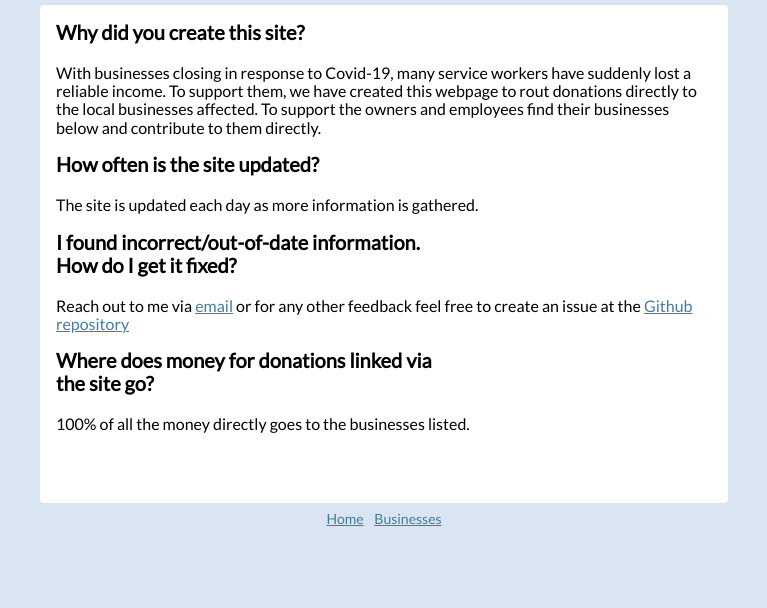
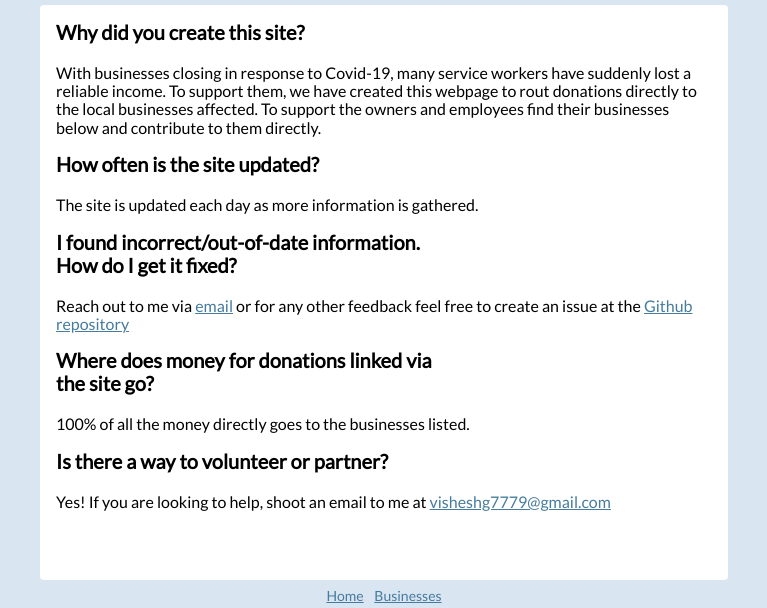
Before and after one commit to helpDFW/FAQ, a plain HTML site: page index.html in a window 1280 px wide. Shown: the part 410-1018 px from the top of the page, without its empty margins (256-1023 px from the left). Before the commit the page ends 941 px from the top, so only its background shows below. Drawn offline with nearby package versions, Linux system fonts and the light colour scheme; no server answers.

Commit message:
Update index.html

```diff
--- a/index.html
+++ b/index.html
@@ -599,6 +599,11 @@
           </h3>
           <p>100% of all the money directly goes to the businesses listed. </p>
 
+                 <h3 class="f4 measure-narrow mt0">
+            Is there a way to volunteer or partner?
+          </h3>
+          <p>Yes! If you are looking to help, shoot an email to me at <a href="mailto:visheshg7779@gmail.com?Subject=helpDFW%20Feedback" target="_top">visheshg7779@gmail.com</a> </p>
+
         <br/>
         <div id="tell_me_more_header">
        <!--    <a
```
